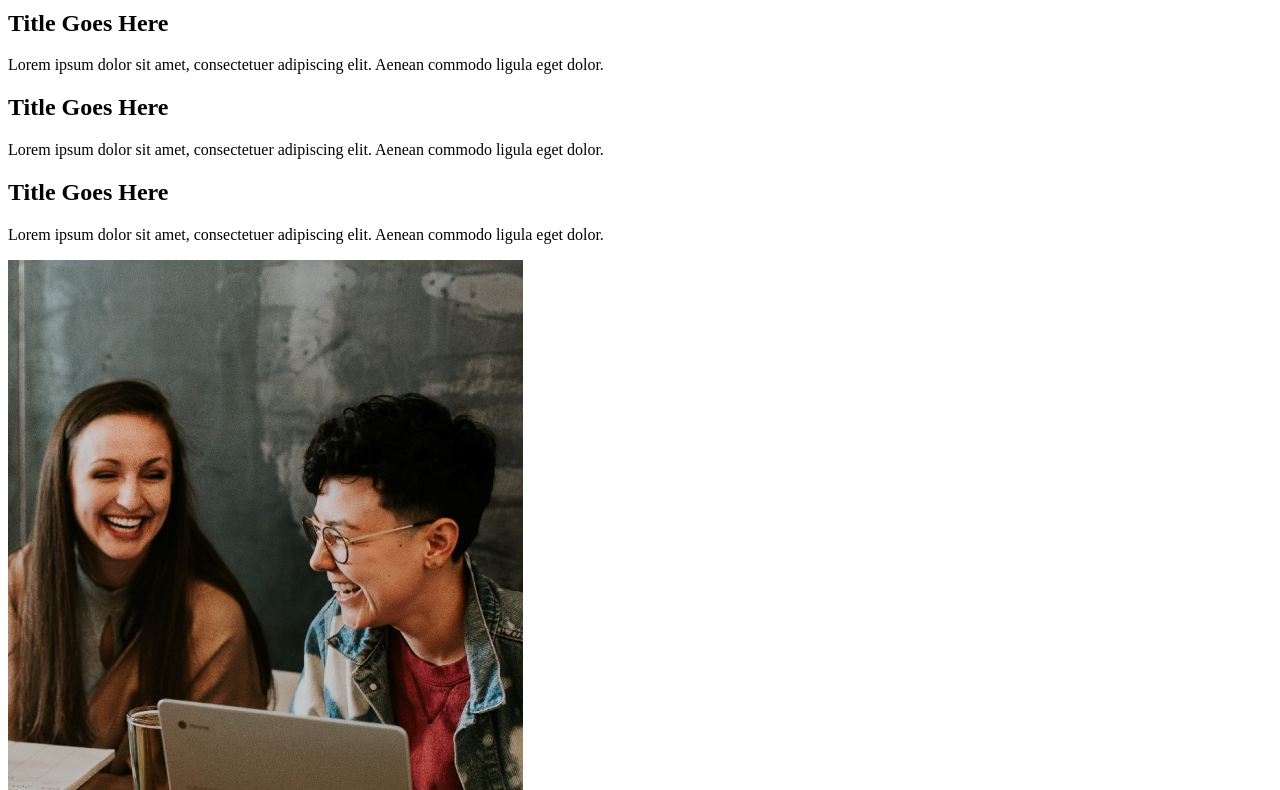
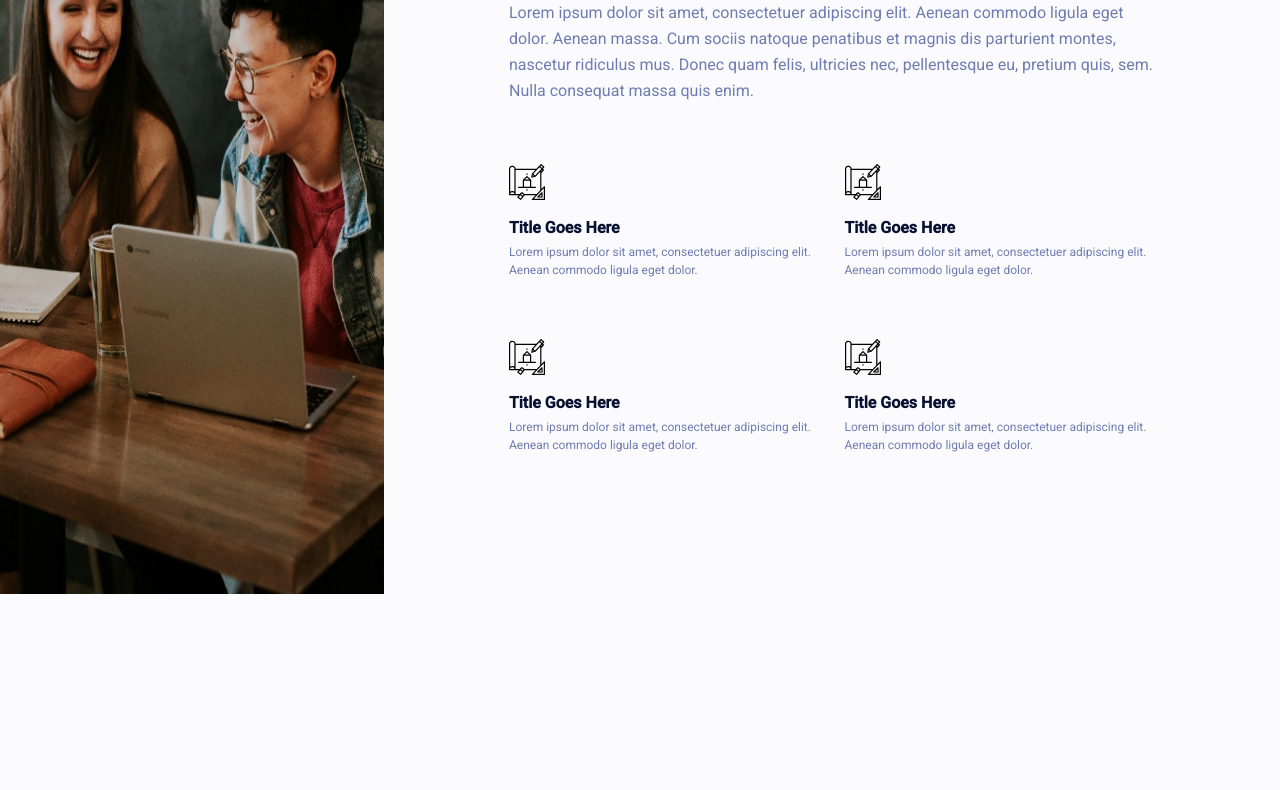
Before and after one commit to Analuizanobrega/Meus-Sites, a plain HTML site: page site01/index.html in a window 1280 px wide. Shown: the part 198-988 px from the top of the page. After the commit the page ends 800 px from the top, so only its background shows below. Drawn offline with Linux system fonts and the light colour scheme.

Commit message:
Site Finalizado

```diff
--- a/site01/index.html
+++ b/site01/index.html
@@ -4,30 +4,40 @@
     <meta charset="UTF-8">
     <meta name="viewport" content="width=device-width, initial-scale=1.0">
     <title>Light, Fast & Powerful</title>
+    <link rel="stylesheet" href="style.css">
 </head>
 <body>
-    <main>
+    <main  class="main-content">
+        <img src="assets/imagens/brooke-cagle-609873-unsplash.png" alt="duas mulheres trabalhando juntas">
         <section>
-            <h1 class="titulo-destaque" >Light, Fast & Powerful</h1>
-            <p>Lorem ipsum dolor sit amet, consectetuer adipiscing elit. Aenean commodo ligula eget dolor. Aenean massa. Cum sociis natoque penatibus et magnis dis parturient montes, nascetur ridiculus mus. Donec quam felis, ultricies nec, pellentesque eu, pretium quis, sem. Nulla consequat massa quis enim.</p>
-            <div>
+            <h1 class="titulo-destaque">Light, Fast & Powerful</h1>
+            <p class="conteudo-destaque" >Lorem ipsum dolor sit amet, consectetuer adipiscing elit. Aenean commodo ligula eget dolor. Aenean massa. Cum sociis natoque penatibus et magnis dis parturient montes, nascetur ridiculus mus. Donec quam felis, ultricies nec, pellentesque eu, pretium quis, sem. Nulla consequat massa quis enim.</p>
+            <div class="content-group">
+                    <div class="mr-group">
+                        <img src="assets/imagens/Icon.svg" alt="icone">
                         <h1>Title Goes Here</h1>
                         <p>Lorem ipsum dolor sit amet, consectetuer adipiscing elit. Aenean commodo ligula eget dolor. </p>
                     </div>
                     <div>
+                        <img src="assets/imagens/Icon.svg" alt="icone">
+                        <h1>Title Goes Here</h1>
+                        <p>Lorem ipsum dolor sit amet, consectetuer adipiscing elit. Aenean commodo ligula eget dolor. </p>
+                    </div>
+            </div>
+
+            <div class="content-group">
+                <div class="mr-group">
+                    <img src="assets/imagens/Icon.svg" alt="icone">
                     <h1>Title Goes Here</h1>
                     <p>Lorem ipsum dolor sit amet, consectetuer adipiscing elit. Aenean commodo ligula eget dolor. </p>
                 </div>
                 <div>
+                    <img src="assets/imagens/Icon.svg" alt="icone">
                     <h1>Title Goes Here</h1>
                     <p>Lorem ipsum dolor sit amet, consectetuer adipiscing elit. Aenean commodo ligula eget dolor. </p>
                 </div>
-            <div>
-                <h1>Title Goes Here</h1>
-                <p>Lorem ipsum dolor sit amet, consectetuer adipiscing elit. Aenean commodo ligula eget dolor. </p>
             </div>
         </section>
-        <img src="assets/imagens/brooke-cagle-609873-unsplash.png" alt="duas mulheres trabalhando juntas">
     </main>
 </body>
 </html>
--- a/site01/style.css
+++ b/site01/style.css
@@ -8,14 +8,68 @@
 }
 
 body {
+    font-family: 'Roboto', sans-serif;
     height: 100%;
     box-sizing: border-box;
     background-color: #FBFBFD;
+    overflow: hidden;
 }
 
 .titulo-destaque {
     font-family: 'Roboto', sans-serif;
     font-size: 36px;
+    font-weight: 500;
     color: #091133;
-    font-weight: 500;
 }
+
+.conteudo-destaque {
+    font-size: 16px;
+    font-weight: 400;
+    color: #6F7CB2;
+    margin-top: 16px;
+    line-height: 26px;
+}
+
+.main-content {
+    display: flex;
+}
+
+.main-content img {
+    width: 30%;
+}
+
+.main-content section {
+    padding-top: 140px;
+    padding-bottom: 140px;
+    padding-left: 125px;
+    padding-right: 125px;
+    width: 70%;
+}
+
+.content-group {
+    display: flex;
+    flex-direction: row;
+    padding-top: 60px;
+}
+
+.content-group h1 {
+    font-size: 16px;
+    color: #091133;
+}
+
+.content-group p {
+    font-size: 12px;
+    font-weight: 400;
+    line-height: 18px;
+    color: #6F7CB2;
+    margin-top: 6px;
+}
+
+.content-group img {
+    width: 36px;
+    margin-bottom: 14px;
+}
+
+.mr-group {
+    margin-right: 25px;
+}
```
Also changed, not shown: site01/assets/imagens/Icon.svg (added). Lines whose indentation alone changed are shown as unchanged.
